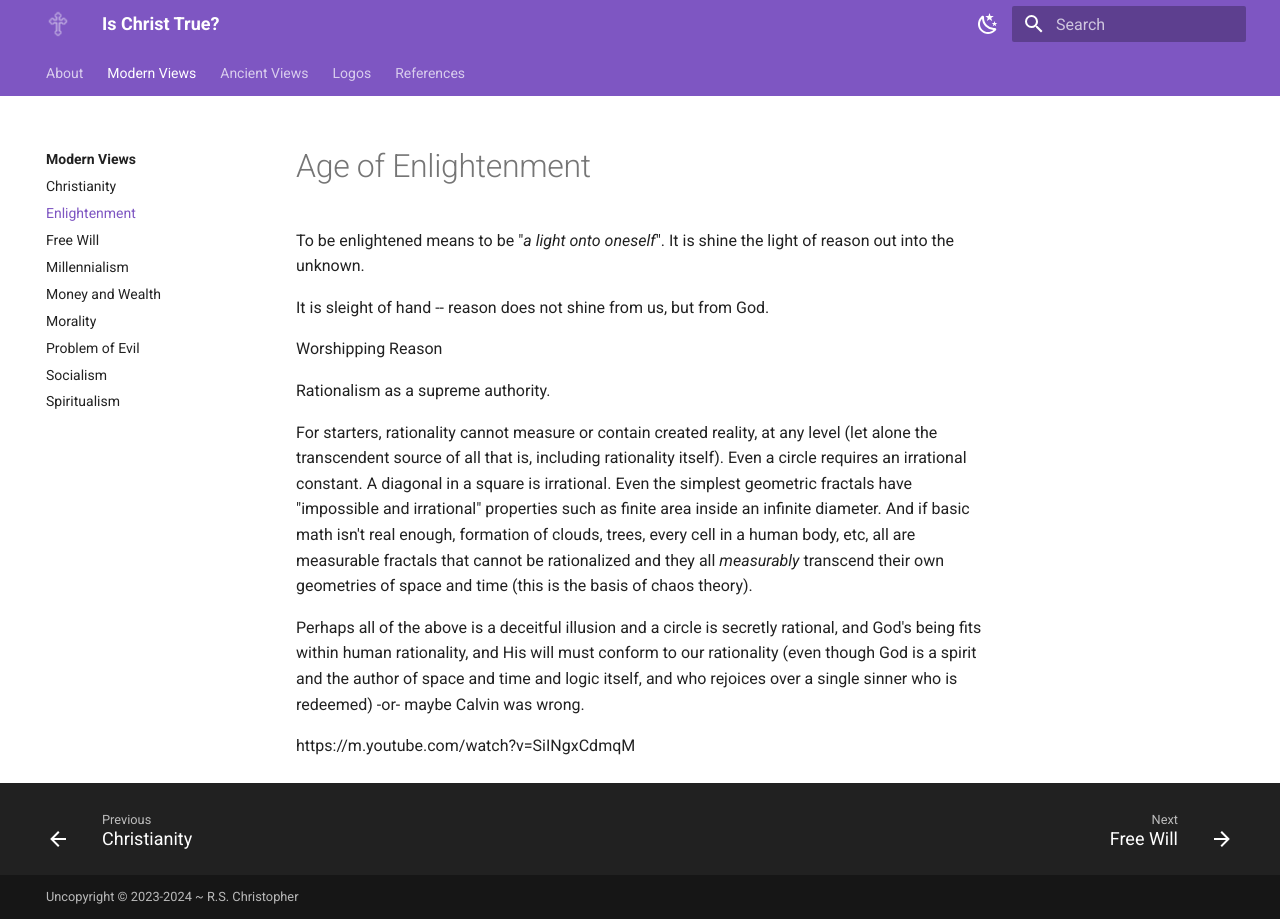
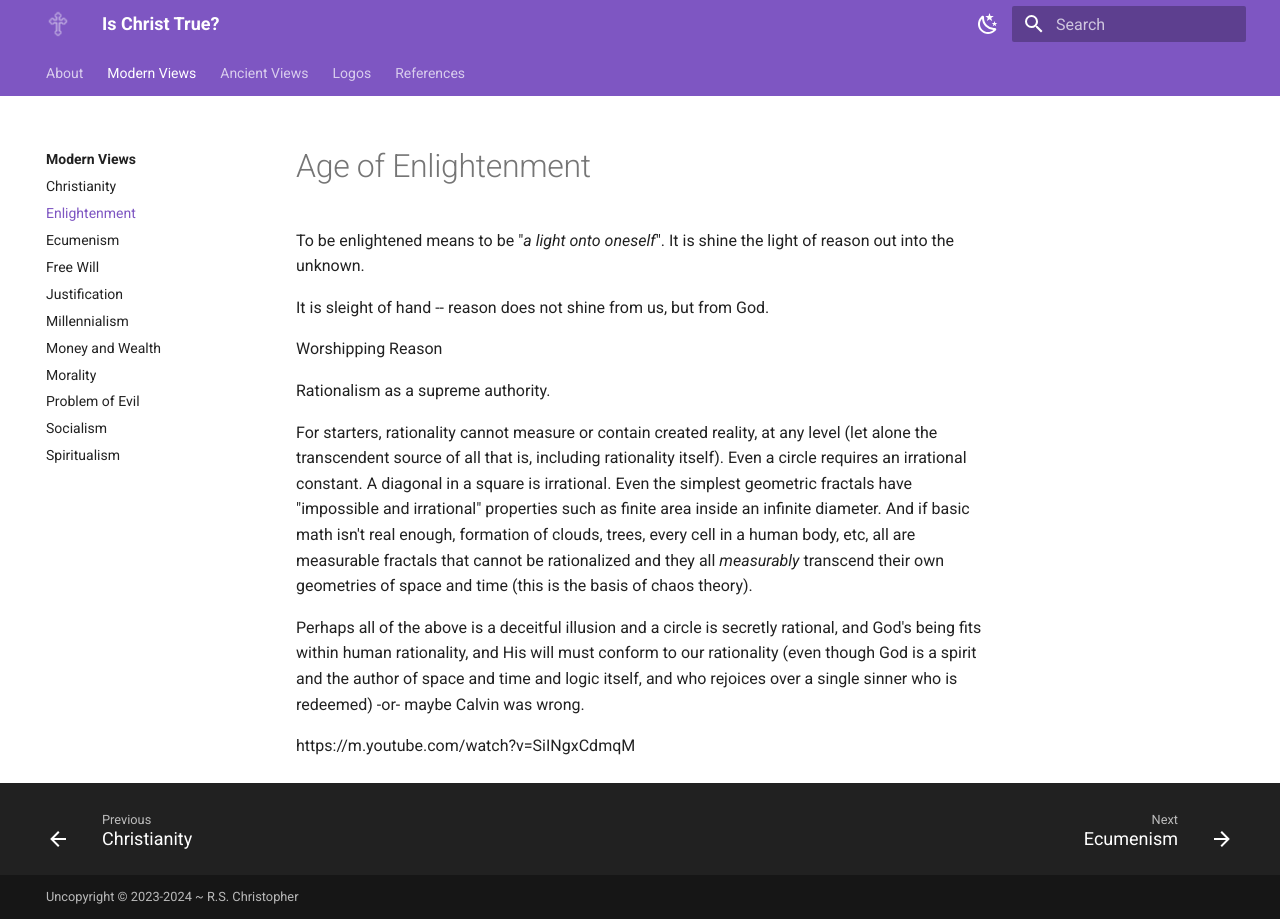
Before and after one commit to rschristopher/ischristtrue.com, an MkDocs documentation site: the page built from src/modern-views/enlightenment.md, in a window 1280 px wide. Built offline with MkDocs 1.6.1 and Material for MkDocs 9.7.7, drawn with Linux system fonts in a browser that asks for light colours; part of the change alters nothing that is shown.

Commit message:
Update mkdocs.yml

```diff
--- a/mkdocs.yml
+++ b/mkdocs.yml
@@ -45,7 +45,9 @@ nav:
         - modern-views/index.md
         - Christianity: modern-views/christianity.md
         - Enlightenment: modern-views/enlightenment.md
+        - Ecumenism: modern-views/ecumenism.md
         - Free Will: modern-views/free-will.md
+        - Justification: moderm-views/justification.md
         - Millennialism: modern-views/millennialism.md
         - Money and Wealth: modern-views/money-wealth.md
         - Morality: modern-views/morality.md
@@ -60,7 +62,7 @@ nav:
         - Creation: ancient-views/creation.md
         - Death: ancient-views/death.md
         - Fall of Man: ancient-views/fall.md
-        - Justification: ancient-views/justification.md
+        - Iconoclasm: ancient-views/iconoclasm.md
         - Mediation: ancient-views/mediation.md
         - Metanoia: ancient-views/metanoia.md
         - Mysteries: ancient-views/mysteries.md
```
